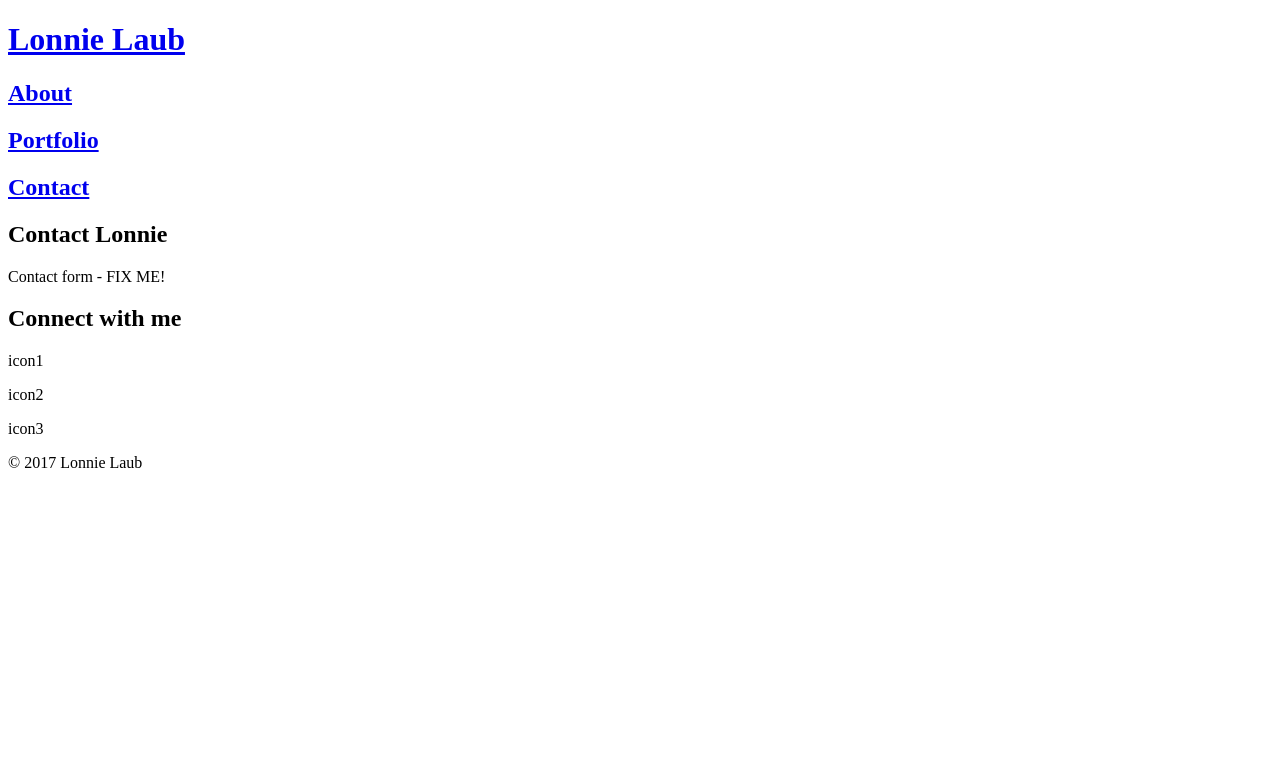
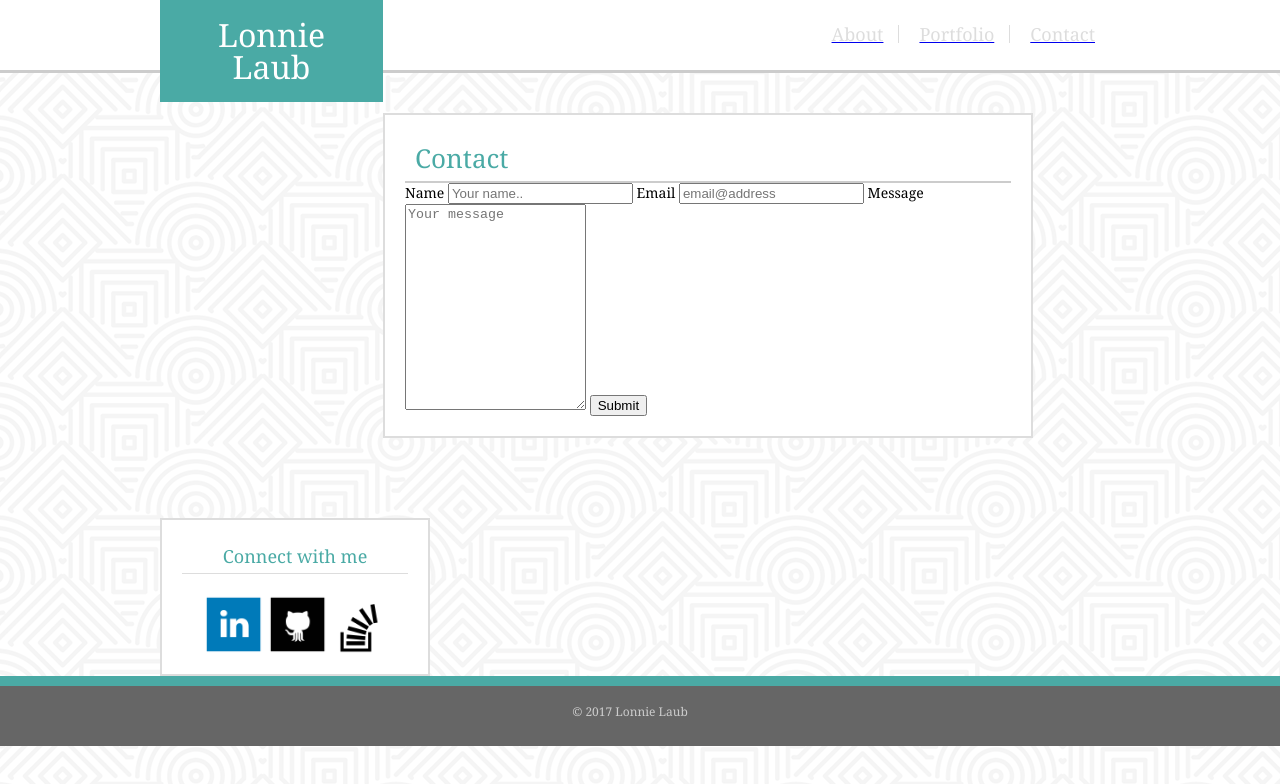
Before and after one commit to llaub01/Basic-Portfolio, a plain HTML site: page contact.html in a window 1280 px wide. Drawn offline with Linux system fonts and the light colour scheme.

Commit message:
index done, started contact and portfolio

```diff
--- a/contact.html
+++ b/contact.html
@@ -2,30 +2,68 @@
 <html>
 
 <head>
-	<title>Lonnie Laub</title>
+	<title>About Lonnie Laub</title>
+	<link rel="stylesheet" type="text/css" href="css/reset.css">
+	<link rel="stylesheet" type="text/css" href="css/style.css">
 </head>
 
 <body>
 	<div id="header">
-		<a href="index.html"><h1>Lonnie Laub</h1></a>
-		<a href="index.html"><h2>About</h2></a>
-		<a href="portfolio.html"><h2>Portfolio</h2></a>
-		<a href="contact.html"><h2>Contact</h2></a>
+	<div class=headercontainer>
+		<div id=brand>
+			<h1>Lonnie Laub</h1>
+		</div>
+		<div class=nav>
+			<div class="navmenu-end">
+				<a href="contact.html"><h4>Contact</h4></a>
+			</div>
+			<div class="navmenu">
+				<a href="portfolio.html"><h4>Portfolio</h4></a>
+			</div>
+			<div class="navmenu">
+				<a href="index.html"><h4>About</h4></a>
+			</div>
+		</div>
+	</div>
 	</div>
 
-	<div id="contactform">
-		<h2>Contact Lonnie</h2>
-		<p>Contact form - FIX ME!</p>
+	<div class="contentcontainer">
+	<div id="content">
+		<div class="contenthead">
+			<h2>Contact</h2>
+		</div>
+		<div id="contactform">
+			<div class="container">
+  			<form>
+				<label for="name">Name</label>
+    			<input type="text" id="name" name="name" placeholder="Your name..">
+
+    			<label for="email">Email</label>
+    			<input type="text" id="email" name="email" placeholder="email@address">
+
+			    <label for="message">Message</label>
+    			<textarea id="message" name="message" placeholder="Your message" style="height:200px"></textarea>
+
+    			<input type="submit" value="Submit">
+
+  			</form>
+			</div>
+		</div>
 	</div>
 
 	<div id="connect">
-		<h2>Connect with me</h2>
-		<p>icon1</p>
-		<p>icon2</p>
-		<p>icon3</p>
+		<div class="connecthead">
+			<h3>Connect with me</h3>
+		</div>
+	 	<a href="https://www.linkedin.com/in/lonnie-laub-2250667/"><img src=images/if_linkedin_square_color_107091.png alt="LinkedIn" width=60></a>
+		<a href="https://github.com/llaub01"><img src=images/if_github_square_black_107109.png alt="GitHub" width=60></a>
+		<a href="https://stackoverflow.com/users/2317213/llaub01"><img src=images/stackoverflow-128.png alt="Stack Overflow" width=55></a>
+	</div>
 	</div>
 
 	<div id="footer">
 		<p>© 2017 Lonnie Laub</p>
 	</div>
+
 </body>
+</html>
--- a/css/style.css
+++ b/css/style.css
@@ -1,8 +1,32 @@
 body {
 	font-family: Georgia, Times, "Times New Roman", serif;
-	font-size: 14;
-	background: url(images/hypnotize.png) left top repeat;
-	/*width: 960px;*/
+	font-size: 14px;
+	background-image: url('../images/hypnotize.png');
+	width: 100%;
+}
+
+p {
+    padding: 20px 20px 20px 0;
+}
+
+/* headings */
+h1 {
+    font-size: 32px
+}
+
+h2 {
+    font-size: 26px;
+    color: #4aaaa5;
+}
+
+h3 {
+    font-size: 18px;
+    color: #4aaaa5;
+}
+
+h4 {
+    font-size: 18px;
+    color: #dddddd;
 }
 
 #header {
@@ -14,29 +38,31 @@ body {
 	position: relative;
     top: : 0;
     left: 0;
-  	z-index: 10;}
+  	z-index: 10;
+}
 
 #footer {
     background-color: #666666;
     width: 100%;
-	height: 50px;
+    height: 60px;
     text-align: center;
     font-size: 12px;
     color: #cccccc;
-	padding-top: 25px;
     clear: both;
-	/*position: fixed;*/
-	bottom: 0;
-	left: 0;
+    border-top: 10px solid #4aaaa5;
+    margin: auto;
 }
 
-h1 {
-	font-size: 32px
+.headercontainer {
+	width: 960px;
+	position: relative;
+	margin: auto;
 }
 
-h2 {
-	font-size: 26px;
-	color: #4aaaa5;
+.contentcontainer {
+	width: 960px;
+	position: relative;
+	margin: auto;
 }
 
 #brand {
@@ -45,44 +71,26 @@ h2 {
     background-color: #4aaaa5;
     width: 185px;
     text-align: center;
-    margin-left: 90px;
+    /*margin-left: 40px;*/
     float: left;
 }
 
-#content{
-    width: 650px;
-    border: 2px solid #dddddd;
-    margin-left: 90px;
-    margin-top: 30px;
-    float: left;
-    padding: 20px;
-}
-
-#connect {
-	width: 270px;
-	border: 2px solid #dddddd;
-    margin-left: 30px;
-    margin-top: 30px;
-    float: left;
-    padding: 20px;
-}
-
-#blurb {
-	float: left;
-	padding: 20px 20px 20px 0;
-}
-
-.navmenu {
-	float: right;
-	margin: 10px;
-	padding-top: 10px;
-}
-
+/* content */
 .contenthead {
     padding: 10px;
     border-bottom: 2px solid #cccccc;
 }
 
+#content{
+    width: 606px;
+    border: 2px solid #dddddd;
+    margin: 40px 40px 40px 0;
+    float: left;
+    padding: 20px;
+    background-color: #ffffff;
+}
+
+/* connect with me */
 .connecthead {
     padding: 10px;
     border-bottom: 1px solid #dddddd;
@@ -91,10 +99,36 @@ h2 {
     margin-bottom: 20px;
 }
 
-.nav {
-	margin-right: 90px;
+#connect {
+    width: 226px;
+    border: 2px solid #dddddd;
+    margin-top: 40px;
+    text-align: center;
+    line-height: .7;
+    float: left;
+    padding: 20px;
+    background-color: #ffffff;
 }
 
-p {
+#blurb {
+	float: left;
 	padding: 20px 20px 20px 0;
 }
+
+/* header nav */
+.nav {
+	margin-right: 0;
+}
+
+.navmenu {
+    float: right;
+    margin: 25px 10px 10px 10px;
+    padding-right: 15px;
+    border-right: 1px solid #dddddd;
+}
+
+.navmenu-end {
+    float: right;
+    margin: 25px 10px 10px 10px;
+    padding-right: 15px;
+}
```
Also changed, not shown: index.html (+19 -14 lines), portfolio.html (+36 -12 lines), images/stackoverflow-128.png (added), 1 other file. Lines whose indentation alone changed are shown as unchanged.
